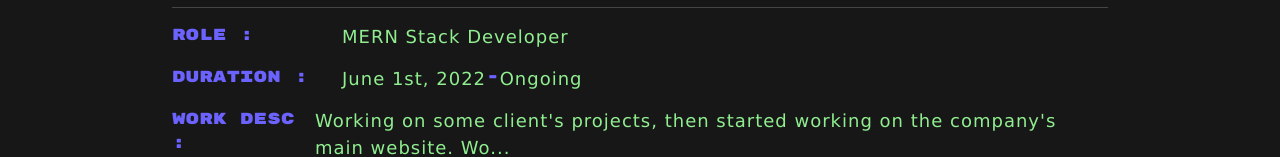
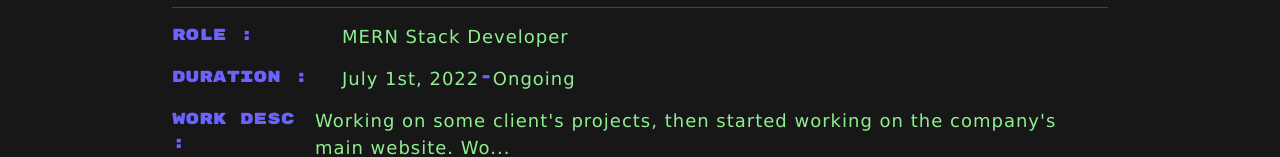
Before and after one commit to zaiem2001/Zaiem_Portfolio, a React (Create React App) app: page /experience in a window 1280 px wide. Shown: the part 344-501 px from the top of the page. Built offline with nearby package versions, Linux system fonts and the light colour scheme; a web font is replaced by a local one.

Commit message:
fix(Resume): update in resume

```diff
--- a/src/components/Header.jsx
+++ b/src/components/Header.jsx
@@ -3,7 +3,7 @@
 import { useLocation } from "react-router";
 
 import { Link } from "react-router-dom";
-import Resume from "../Zaiem_R.pdf";
+import Resume from "../Zaiem_R_Upadted.pdf";
 
 import "./header.css";
 
--- a/src/projects.js
+++ b/src/projects.js
@@ -69,7 +69,7 @@
     description: `Adrixus Tech Pvt Ltd is a leading IT company and giving varous services to the clients. For example, Web development, Blockchain development, Mobile development, etc. We have a team of highly skilled and experienced IT professionals who are dedicated to providing the best IT solutions to our clients.`,
     website: "https://spreadd.io",
     role: "MERN Stack Developer",
-    startDate: "06-01-2022", //mm-dd-yyyy
+    startDate: "07-01-2022", //mm-dd-yyyy
     endDate: "",
     workDesc: `Working on some client's projects, then started working on the company's main website.
     Worked with Apollo and graphQL with microservices, react-relay and added many use-cases.
```
Also changed, not shown: 2 other files (tests, documents, lock files or other folders).
